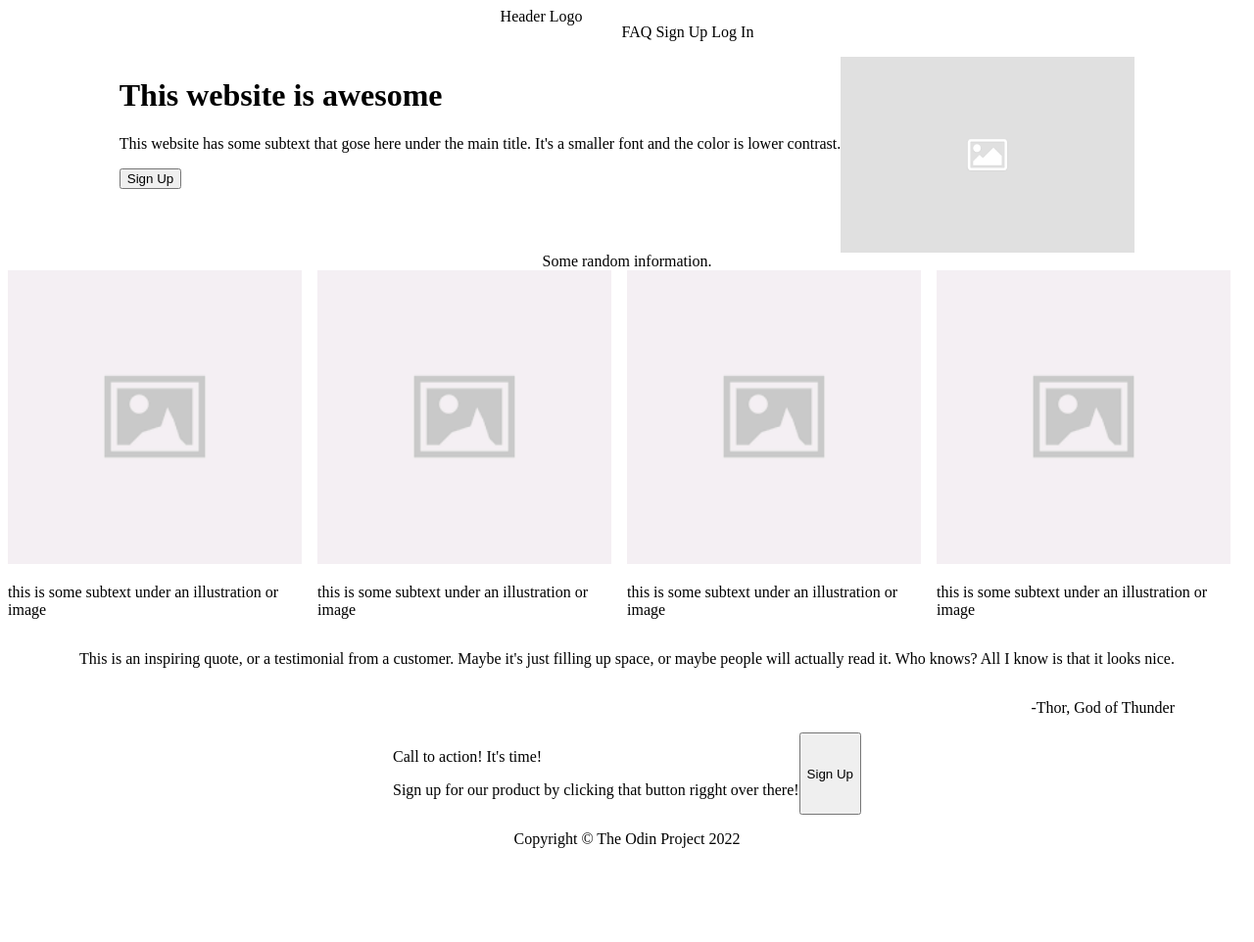
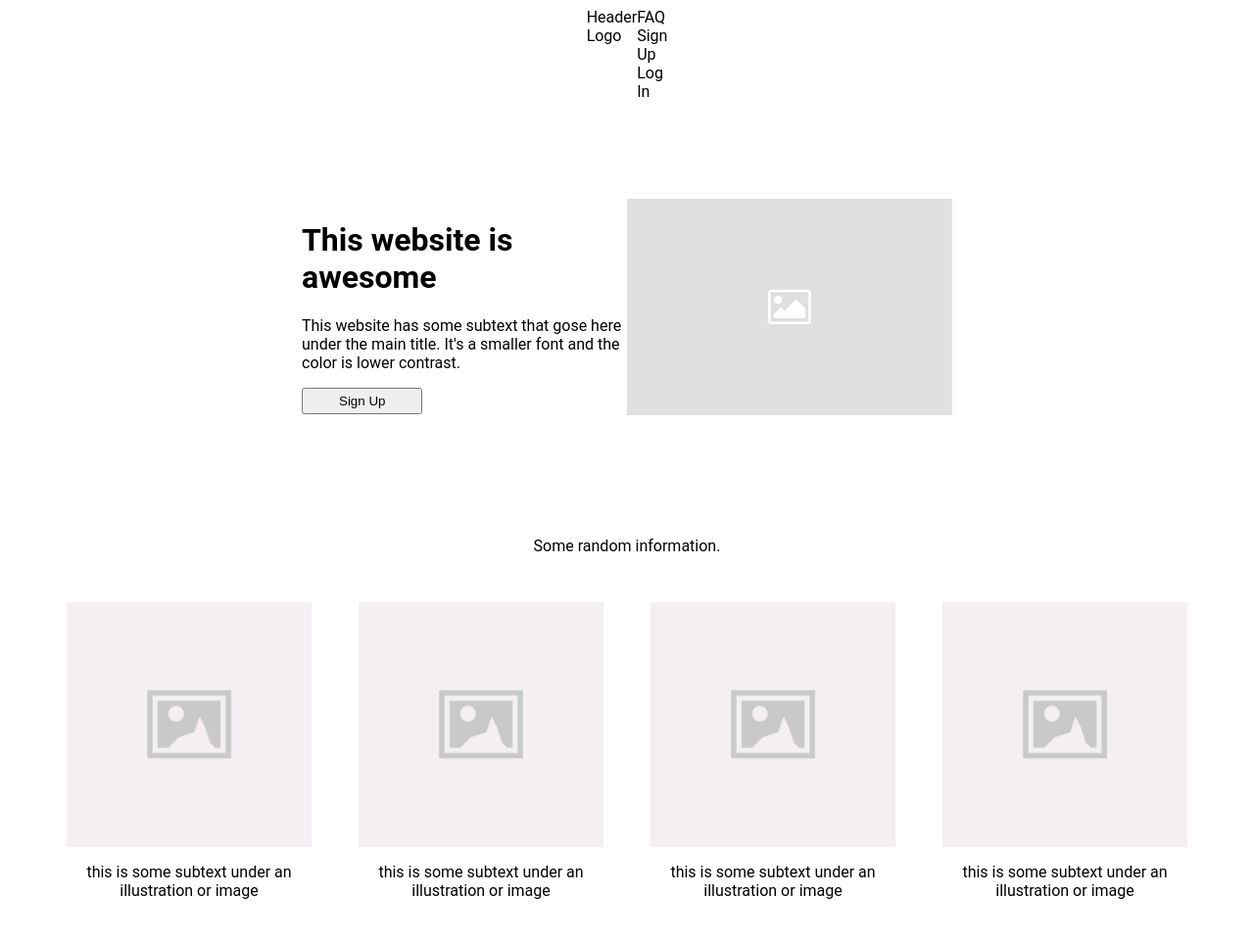
Before and after one commit to code-zeen/odin-landing-page, a plain HTML site: page index.html in a window 1280 px wide. Shown: the top 962 px of the page at 98% size. Before the commit the page ends 890 px from the top, so only its background shows below. Drawn offline with Linux system fonts and the light colour scheme.

Commit message:
Update flex layout to prepare for adding styles

```diff
--- a/index.html
+++ b/index.html
@@ -5,6 +5,7 @@
     <meta http-equiv="X-UA-Compatible" content="IE=edge">
     <meta name="viewport" content="width=device-width, initial-scale=1.0">
     <link rel="stylesheet" href="style.css">
+
     <title>Landing Page</title>
 </head>
 
@@ -66,9 +67,11 @@
         <div class="banner">
             <div class="words">
                 <p>Call to action! It's time!</p>
-                <p>Sign up for our product by clicking that button rigght over there!</p>
+                <p>Sign up for our product by clicking that button right over there!</p>
             </div>
-            <button class="sign-up">Sign Up</button>
+            <div class="cont-signup">
+                <button class="sign-up">Sign Up</button>
+            </div>
         </div>
     </div>
 
--- a/style.css
+++ b/style.css
@@ -1,5 +1,4 @@
-/* flexbox layout */
-
+/* general */
 .cont-one,
 .cont-two,
 .cont-three,
@@ -8,33 +7,95 @@
     display: flex;
     flex-direction: column;
     align-items: center;
+    margin: 0px 300px;
+    font-family: roboto, sans-serif;
 }
 
 img {
-    width: 300px;
+    width: 250px;
 }
 
-.intro,
-.info,
-.banner {
+
+
+/* container one */
+.header {
     display: flex;
-    flex-direction: row;
+    margin: 0 350px;
+
 }
 
+.header-link {
+    margin: 0;
+    padding: 0;
+}
+.header-link li {
+    display: inline;
+}
+
+.intro {
+    display: flex;
+    justify-content: space-between;
+    padding: 100px 0;
+}
+
+.intro .words {
+    flex-wrap: wrap;
+    align-self: center;
+    width: 50%;
+}
+
+.intro img {
+    width: 50%;
+}
+
+/* container two */
+.cont-two .title {
+    padding: 24px 0;
+}
+
+.info {
+    display: flex;
+}
+
+.info .pairs {
+    display: flex;
+    flex-direction: column;
+    align-items: center;
+    padding: 24px;
+}
+
+.pairs p {
+    text-align: center;
+}
+
+/* container three */
 .cont-quote {
     display: flex;
     flex-direction: column;
-}
-
-.header {
-    display: flex;
-    justify-content: space-between;
-}
-
-.header-link li {
-    display: inline;
+    padding: 192px;
 }
 
 .author {
     align-self: flex-end;
 }
+
+/* container four */
+.banner {
+    display: flex;
+    padding: 36px 48px;
+}
+
+.banner .words {
+    padding: 0 96px;
+}
+
+.cont-signup {
+    display: flex;
+    align-items: center;
+}
+
+.sign-up {
+    padding: 4px 36px;
+}
+
+/* container five */
```
